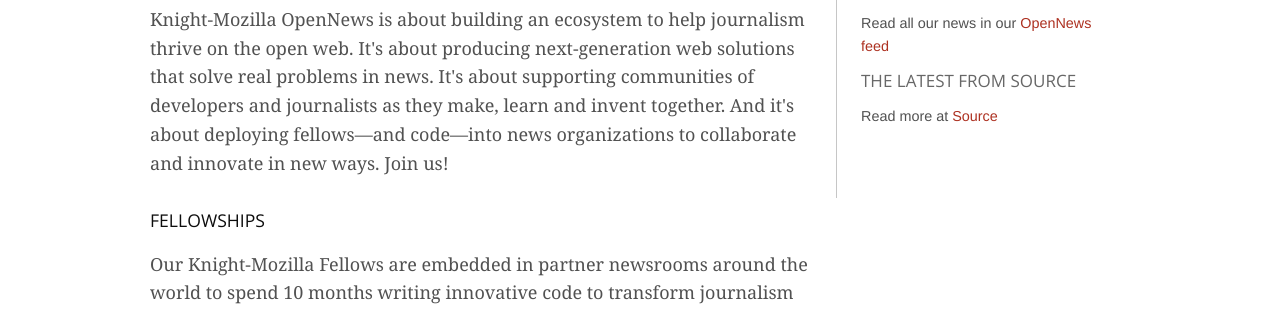
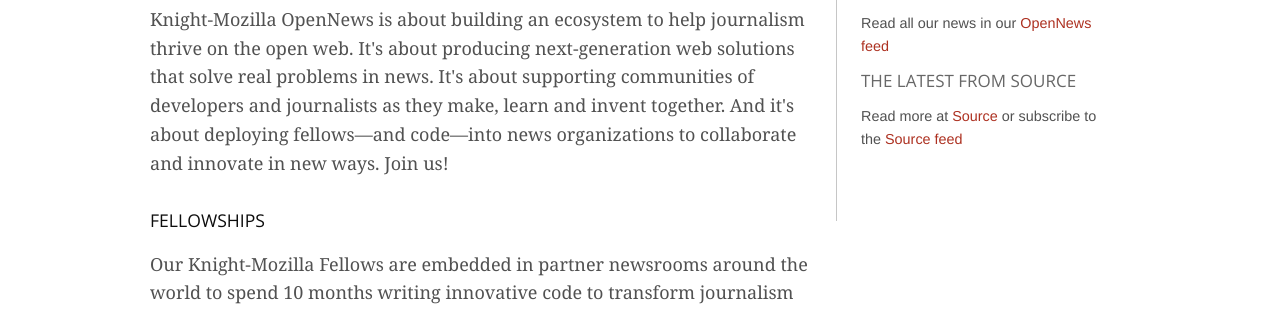
Before and after one commit to mozilla/mozilla-opennews, a Jekyll site: the page built from index.html, in a window 1280 px wide. Shown: the part 992-1302 px from the top of the page. Built offline with Jekyll 4.4.1, drawn with Linux system fonts in a browser that asks for light colours; nearby versions of some CDN libraries; Markdown is read by kramdown in place of the engine named in the settings; comment, search, counter and statistics services are not loaded.

Commit message:
Include a link to source and the RSS feed in the sidebar

```diff
--- a/_includes/sidebar_update.html
+++ b/_includes/sidebar_update.html
@@ -26,5 +26,5 @@
 <h3>The latest from the OpenNews team</h3>
 <p>Read all our news in our <a class="feed_url" href="http://planet.mozillaopennews.org/rss20.xml">OpenNews feed</a></p>
 <h3>The latest from Source</h3>
-<p>Read more at <a class="feed_url" href="http://source.mozillaopennews.org/">Source</a></p>
+<p>Read more at <a href="http://source.mozillaopennews.org">Source</a> or subscribe to the <a class="feed_url" href="http://source.mozillaopennews.org/en-US/rss/">Source feed</a></p>
 </div>
```
Also changed, not shown: 14 other files.
